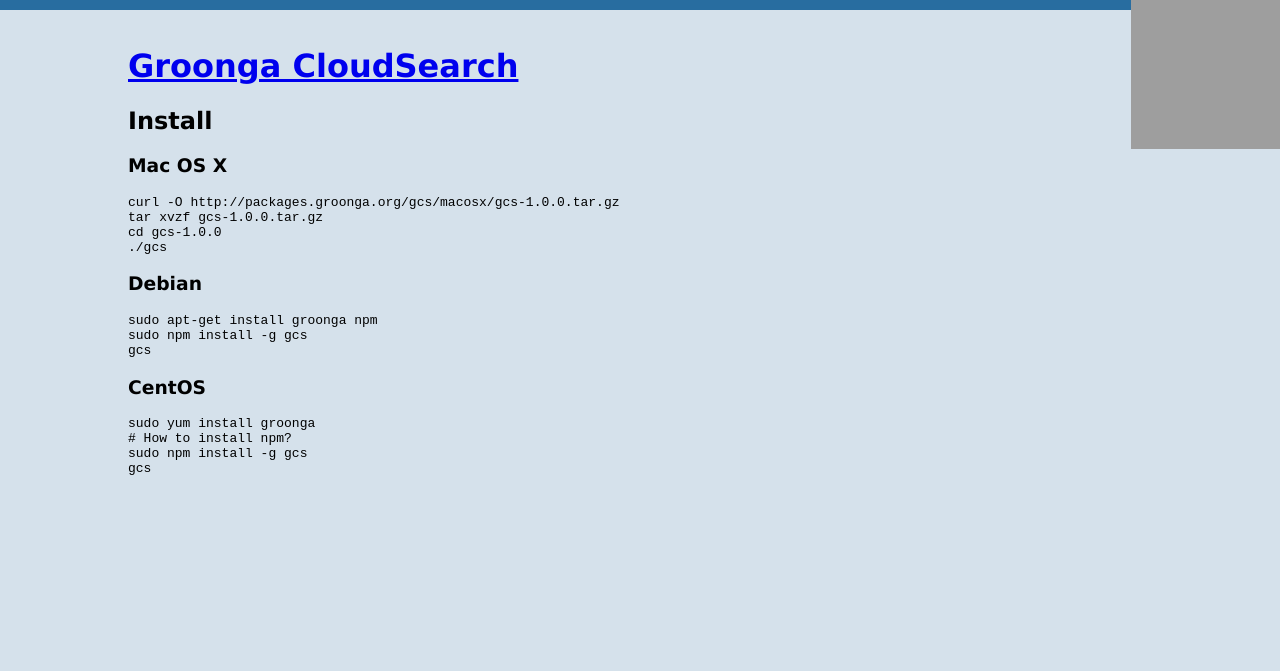
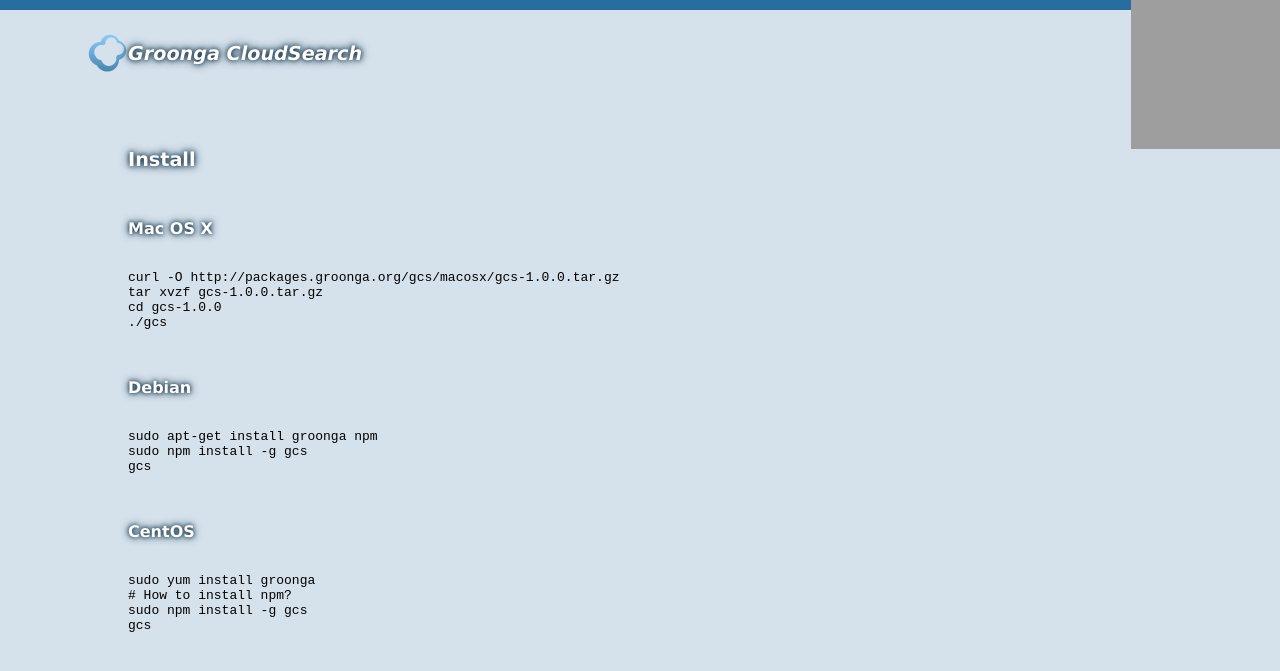
Before and after one commit to groonga/gcs.groonga.org, a Jekyll site: the page built from install.md, in a window 1280 px wide. Shown: the top 671 px of the page. Built offline with Jekyll 4.4.1, drawn with Linux system fonts in a browser that asks for light colours; grey boxes are pictures that could not be loaded.

Commit message:
Stylize headings

```diff
--- a/install.md
+++ b/install.md
@@ -2,22 +2,22 @@
 layout: default
 ---
 
-## Install
+# Install
 
-### Mac OS X
+## Mac OS X
 
     curl -O http://packages.groonga.org/gcs/macosx/gcs-1.0.0.tar.gz
     tar xvzf gcs-1.0.0.tar.gz
     cd gcs-1.0.0
     ./gcs
 
-### Debian
+## Debian
 
     sudo apt-get install groonga npm
     sudo npm install -g gcs
     gcs
 
-### CentOS
+## CentOS
 
     sudo yum install groonga
     # How to install npm?
--- a/stylesheets/screen/base.css
+++ b/stylesheets/screen/base.css
@@ -8,7 +8,42 @@
                Tahoma,
                sans-serif;
   margin: 0;
-  padding: 1em 10%;
+  padding: 5em 10% 1em;
+}
+
+h1 {
+  font-size: 120%;
+}
+
+h2 {
+  font-size: 100%;
+}
+
+h1, h2, h3, h4, h5 {
+  margin-top: 3em;
+  margin-bottom: 2em;
+}
+
+h1, h1 *,
+h2, h2 *,
+h3, h3 *,
+h4, h4 *,
+h5, h5 * {
+  color: white;
+  text-decoration: none;
+  text-shadow: #06223A 0 0 0.25em,
+               #0A344C 0 0 0.5em;
+}
+
+h1#global-heading {
+  background: url("header-icon.png") no-repeat left;
+  font-style: italic;
+  line-height: 1;
+  margin: 0 0 0 -40px;
+  padding: 15px 0 15px 40px;
+  position: absolute;
+  top: 1.5em;
+  left: 10%;
 }
 
 .functional-ok {
--- a/stylesheets/screen/home.css
+++ b/stylesheets/screen/home.css
@@ -26,7 +26,9 @@
 #cover h1 {
   font-size: 100%;
   font-style: italic;
+  line-height: 1;
   margin-bottom: 20px;
+  margin-top: 0;
 }
 
 #cover h1 .main-title {
@@ -50,6 +52,7 @@
 #download {
   position: absolute;
   bottom: 40px;
+  line-height: 1;
   margin: 0;
   padding: 0 0 1em;
   right: 12.5%;
```
